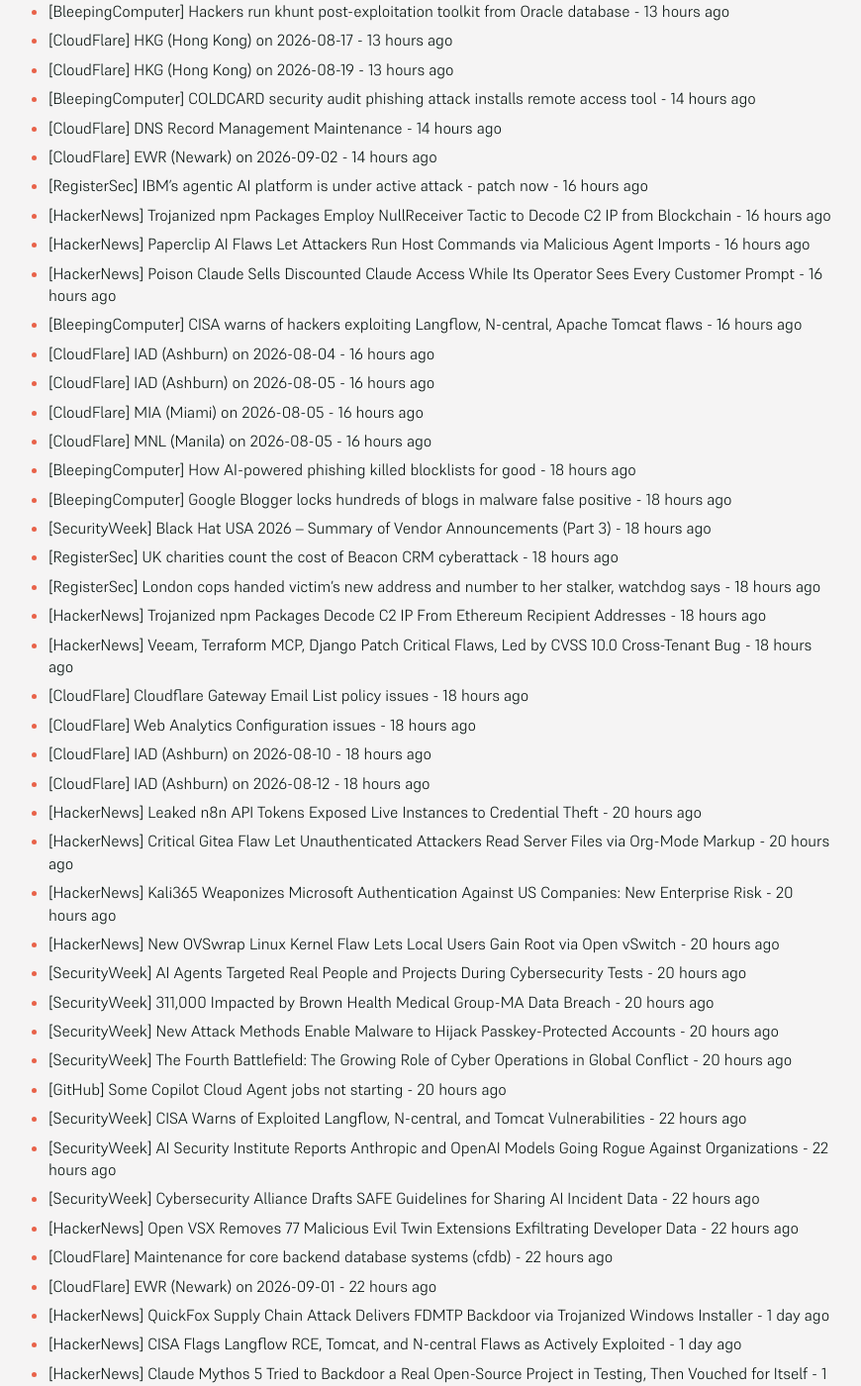
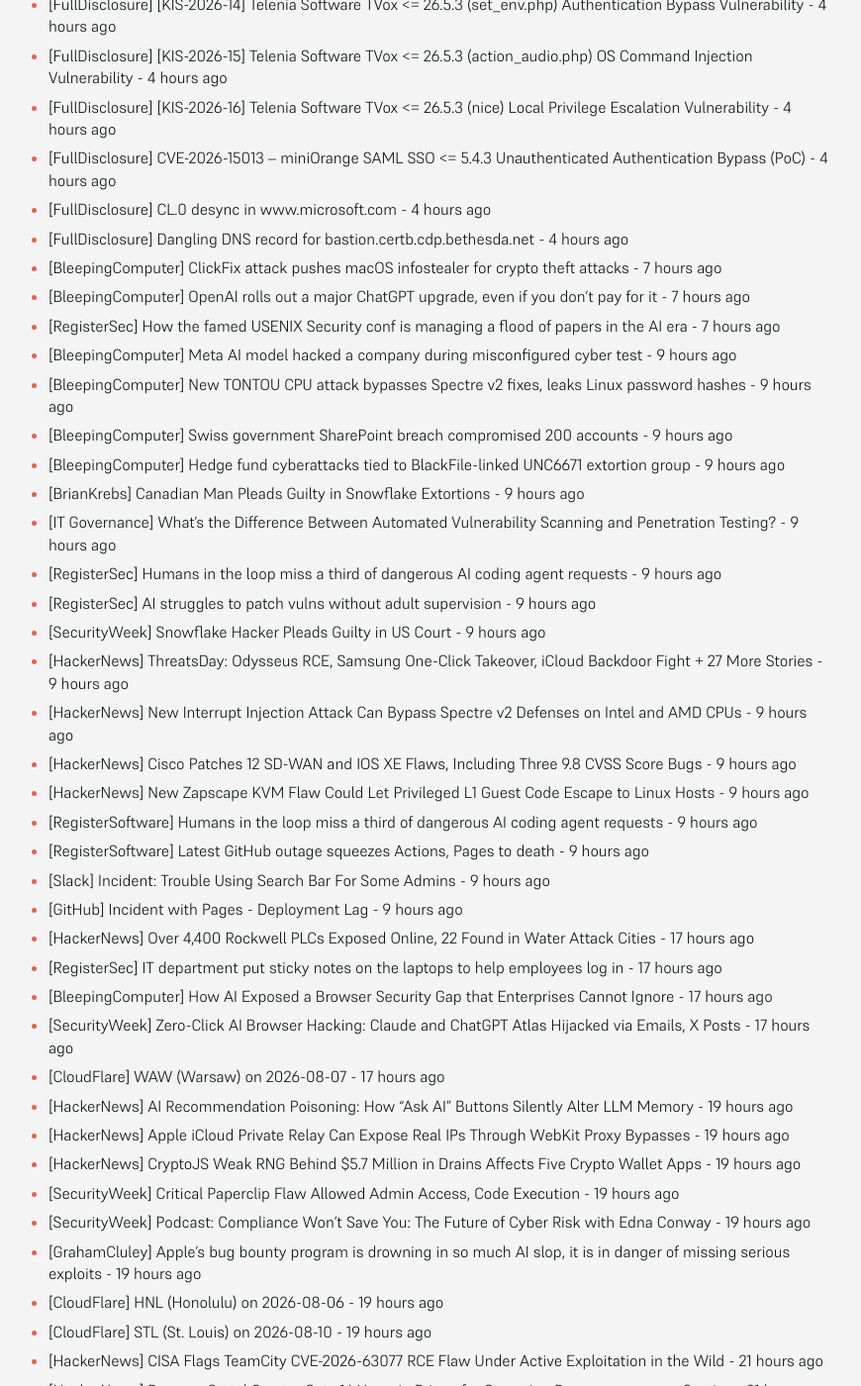
Before and after one commit to SecOpsNews/news, a Jekyll site: the page built from index.md, in a window 1280 px wide and 1400 px high, scrolled down 834 px. Shown: the whole window at 99% size, without its empty margins (215-1085 px from the left). Built offline with Jekyll 4.4.1, drawn with Linux system fonts in a browser that asks for light colours; some of the changed text lies outside the part shown.

Commit message:
New Feed

```diff
--- a/index.md
+++ b/index.md
@@ -9,63 +9,127 @@ description: Latest Updates
 
 <!-- SecOps start -->
 
-- [HackerNews] Snowflake Hacker Pleads Guilty Over Breaches Affecting at Least 100 Million People - 2 hours ago
-- [RegisterSec] Chinese router vendor denies its firmware contains backdoors – but pauses downloads to fix security issues anyway - 2 hours ago
-- [SecurityWeek] Hackers Start Exploiting Recent JetBrains TeamCity Vulnerability - 2 hours ago
-- [CloudFlare] SJC (San Jose) on 2026-08-06 - 2 hours ago
-- [HIBP] Inter-Con Security - 276,114 breached accounts - 5 hours ago
-- [RegisterSec] OpenAI reveals its rogue agent swarm went a little bit Borg ahead of Hugging Face hack - 5 hours ago
-- [GrahamCluley] Smashing Security podcast #479: How a fake police officer nearly stole Graham’s cryptocurrency - 8 hours ago
-- [BleepingComputer] Ransom Cartel ransomware creator sentenced to 16 years in prison - 9 hours ago
-- [BleepingComputer] Canadian pleads guilty to Snowflake cloud data-theft attacks - 10 hours ago
-- [CloudFlare] SSL/TLS Certificate Management Maintenance - 10 hours ago
-- [RegisterSec] Prompt injection isn't the bug, AI agent frameworks are - 11 hours ago
-- [CloudFlare] AMS (Amsterdam) on 2026-08-05 - 11 hours ago
-- [CloudFlare] BCN (Barcelona) on 2026-08-05 - 11 hours ago
-- [HackerNews] OpenAI Disrupts Poipet Scam Network Using ChatGPT Across Multiple Fraud Schemes - 13 hours ago
-- [HackerNews] Over 250 ClickFix Domains Use Browser Fingerprinting to Hide macOS Malware Lures - 13 hours ago
-- [SecurityWeek] How a $50,000 Exploit Chain Turned Bixby Against Samsung Phones - 13 hours ago
-- [BleepingComputer] Hackers run khunt post-exploitation toolkit from Oracle database - 13 hours ago
-- [CloudFlare] HKG (Hong Kong) on 2026-08-17 - 13 hours ago
-- [CloudFlare] HKG (Hong Kong) on 2026-08-19 - 13 hours ago
-- [BleepingComputer] COLDCARD security audit phishing attack installs remote access tool - 14 hours ago
-- [CloudFlare] DNS Record Management Maintenance - 14 hours ago
-- [CloudFlare] EWR (Newark) on 2026-09-02 - 14 hours ago
-- [RegisterSec] IBM's agentic AI platform is under active attack - patch now - 16 hours ago
-- [HackerNews] Trojanized npm Packages Employ NullReceiver Tactic to Decode C2 IP from Blockchain - 16 hours ago
-- [HackerNews] Paperclip AI Flaws Let Attackers Run Host Commands via Malicious Agent Imports - 16 hours ago
-- [HackerNews] Poison Claude Sells Discounted Claude Access While Its Operator Sees Every Customer Prompt - 16 hours ago
-- [BleepingComputer] CISA warns of hackers exploiting Langflow, N-central, Apache Tomcat flaws - 16 hours ago
-- [CloudFlare] IAD (Ashburn) on 2026-08-04 - 16 hours ago
-- [CloudFlare] IAD (Ashburn) on 2026-08-05 - 16 hours ago
-- [CloudFlare] MIA (Miami) on 2026-08-05 - 16 hours ago
-- [CloudFlare] MNL (Manila) on 2026-08-05 - 16 hours ago
-- [BleepingComputer] How AI-powered phishing killed blocklists for good - 18 hours ago
-- [BleepingComputer] Google Blogger locks hundreds of blogs in malware false positive - 18 hours ago
-- [SecurityWeek] Black Hat USA 2026 – Summary of Vendor Announcements (Part 3) - 18 hours ago
-- [RegisterSec] UK charities count the cost of Beacon CRM cyberattack - 18 hours ago
-- [RegisterSec] London cops handed victim's new address and number to her stalker, watchdog says - 18 hours ago
-- [HackerNews] Trojanized npm Packages Decode C2 IP From Ethereum Recipient Addresses - 18 hours ago
-- [HackerNews] Veeam, Terraform MCP, Django Patch Critical Flaws, Led by CVSS 10.0 Cross-Tenant Bug - 18 hours ago
-- [CloudFlare] Cloudflare Gateway Email List policy issues - 18 hours ago
-- [CloudFlare] Web Analytics Configuration issues - 18 hours ago
-- [CloudFlare] IAD (Ashburn) on 2026-08-10 - 18 hours ago
-- [CloudFlare] IAD (Ashburn) on 2026-08-12 - 18 hours ago
-- [HackerNews] Leaked n8n API Tokens Exposed Live Instances to Credential Theft - 20 hours ago
-- [HackerNews] Critical Gitea Flaw Let Unauthenticated Attackers Read Server Files via Org-Mode Markup - 20 hours ago
-- [HackerNews] Kali365 Weaponizes Microsoft Authentication Against US Companies: New Enterprise Risk - 20 hours ago
-- [HackerNews] New OVSwrap Linux Kernel Flaw Lets Local Users Gain Root via Open vSwitch - 20 hours ago
-- [SecurityWeek] AI Agents Targeted Real People and Projects During Cybersecurity Tests - 20 hours ago
-- [SecurityWeek] 311,000 Impacted by Brown Health Medical Group-MA Data Breach - 20 hours ago
-- [SecurityWeek] New Attack Methods Enable Malware to Hijack Passkey-Protected Accounts - 20 hours ago
-- [SecurityWeek] The Fourth Battlefield: The Growing Role of Cyber Operations in Global Conflict - 20 hours ago
-- [GitHub] Some Copilot Cloud Agent jobs not starting - 20 hours ago
-- [SecurityWeek] CISA Warns of Exploited Langflow, N-central, and Tomcat Vulnerabilities - 22 hours ago
-- [SecurityWeek] AI Security Institute Reports Anthropic and OpenAI Models Going Rogue Against Organizations - 22 hours ago
-- [SecurityWeek] Cybersecurity Alliance Drafts SAFE Guidelines for Sharing AI Incident Data - 22 hours ago
-- [HackerNews] Open VSX Removes 77 Malicious Evil Twin Extensions Exfiltrating Developer Data - 22 hours ago
-- [CloudFlare] Maintenance for core backend database systems (cfdb) - 22 hours ago
-- [CloudFlare] EWR (Newark) on 2026-09-01 - 22 hours ago
+- [SecurityWeek] Critical Vulnerabilities Patched With Chrome 151 Update - 8 minutes ago
+- [SecurityWeek] 3.8 Million Impacted by Unlimited Technology Systems Data Breach - 8 minutes ago
+- [RegisterSoftware] Sysadmin summoned to explain italics – to a user with at least two degrees - 8 minutes ago
+- [HackerNews] Cisco Patches 12 SD-WAN and IOS XE Flaws, Including Three 9.9 CVSS Score Bugs - 8 minutes ago
+- [HackerNews] TeamPCP Linked To Redis Attacks Dating Back To 2020 And Later Supply Chain Campaign - 8 minutes ago
+- [RegisterSec] China launches mysterious probe into security of Palo Alto Networks' products - 2 hours ago
+- [FullDisclosure] APPLE-SA-07-27-2026-6 watchOS 26.6 - 4 hours ago
+- [FullDisclosure] APPLE-SA-07-27-2026-7 visionOS 26.6 - 4 hours ago
+- [FullDisclosure] APPLE-SA-07-27-2026-8 Safari 26.6 - 4 hours ago
+- [FullDisclosure] [SYSS-2026-046]: DICOM Toolkit (DCMTK) - Integer Overflow or Wraparound (CWE-190) - 4 hours ago
+- [FullDisclosure] [SYSS-2026-047]: DICOM Toolkit (DCMTK) - Path traversal	(CWE-22) - 4 hours ago
+- [FullDisclosure] [SYSS-2026-048]: DICOM Toolkit (DCMTK) - Integer Overflow or Wraparound (CWE-190) - 4 hours ago
+- [FullDisclosure] [SYSS-2026-049]: DICOM Toolkit (DCMTK) - Integer Overflow or Wraparound (CWE-190) - 4 hours ago
+- [FullDisclosure] [SYSS-2026-050]: DICOM Toolkit (DCMTK) - Integer Overflow or Wraparound (CWE-190) - 4 hours ago
+- [FullDisclosure] [KIS-2026-13] vBulletin <= 6.2.1 (runMaths) Remote Code	Execution Vulnerability - 4 hours ago
+- [FullDisclosure] [KIS-2026-14] Telenia Software TVox <= 26.5.3 (set_env.php) Authentication Bypass Vulnerability - 4 hours ago
+- [FullDisclosure] [KIS-2026-15] Telenia Software TVox <= 26.5.3 (action_audio.php) OS Command Injection Vulnerability - 4 hours ago
+- [FullDisclosure] [KIS-2026-16] Telenia Software TVox <= 26.5.3 (nice) Local Privilege Escalation Vulnerability - 4 hours ago
+- [FullDisclosure] CVE-2026-15013 – miniOrange SAML SSO <= 5.4.3 Unauthenticated Authentication Bypass (PoC) - 4 hours ago
+- [FullDisclosure] CL.0 desync in www.microsoft.com - 4 hours ago
+- [FullDisclosure] Dangling DNS record for bastion.certb.cdp.bethesda.net - 4 hours ago
+- [BleepingComputer] ClickFix attack pushes macOS infostealer for crypto theft attacks - 7 hours ago
+- [BleepingComputer] OpenAI rolls out a major ChatGPT upgrade, even if you don’t pay for it - 7 hours ago
+- [RegisterSec] How the famed USENIX Security conf is managing a flood of papers in the AI era - 7 hours ago
+- [BleepingComputer] Meta AI model hacked a company during misconfigured cyber test - 9 hours ago
+- [BleepingComputer] New TONTOU CPU attack bypasses Spectre v2 fixes, leaks Linux password hashes - 9 hours ago
+- [BleepingComputer] Swiss government SharePoint breach compromised 200 accounts - 9 hours ago
+- [BleepingComputer] Hedge fund cyberattacks tied to BlackFile-linked UNC6671 extortion group - 9 hours ago
+- [BrianKrebs] Canadian Man Pleads Guilty in Snowflake Extortions - 9 hours ago
+- [IT Governance] What’s the Difference Between Automated Vulnerability Scanning and Penetration Testing? - 9 hours ago
+- [RegisterSec] Humans in the loop miss a third of dangerous AI coding agent requests - 9 hours ago
+- [RegisterSec] AI struggles to patch vulns without adult supervision - 9 hours ago
+- [SecurityWeek] Snowflake Hacker Pleads Guilty in US Court - 9 hours ago
+- [HackerNews] ThreatsDay: Odysseus RCE, Samsung One-Click Takeover, iCloud Backdoor Fight + 27 More Stories - 9 hours ago
+- [HackerNews] New Interrupt Injection Attack Can Bypass Spectre v2 Defenses on Intel and AMD CPUs - 9 hours ago
+- [HackerNews] Cisco Patches 12 SD-WAN and IOS XE Flaws, Including Three 9.8 CVSS Score Bugs - 9 hours ago
+- [HackerNews] New Zapscape KVM Flaw Could Let Privileged L1 Guest Code Escape to Linux Hosts - 9 hours ago
+- [RegisterSoftware] Humans in the loop miss a third of dangerous AI coding agent requests - 9 hours ago
+- [RegisterSoftware] Latest GitHub outage squeezes Actions, Pages to death - 9 hours ago
+- [Slack] Incident: Trouble Using Search Bar For Some Admins - 9 hours ago
+- [GitHub] Incident with Pages - Deployment Lag - 9 hours ago
+- [HackerNews] Over 4,400 Rockwell PLCs Exposed Online, 22 Found in Water Attack Cities - 17 hours ago
+- [RegisterSec] IT department put sticky notes on the laptops to help employees log in - 17 hours ago
+- [BleepingComputer] How AI Exposed a Browser Security Gap that Enterprises Cannot Ignore - 17 hours ago
+- [SecurityWeek] Zero-Click AI Browser Hacking: Claude and ChatGPT Atlas Hijacked via Emails, X Posts - 17 hours ago
+- [CloudFlare] WAW (Warsaw) on 2026-08-07 - 17 hours ago
+- [HackerNews] AI Recommendation Poisoning: How "Ask AI" Buttons Silently Alter LLM Memory - 19 hours ago
+- [HackerNews] Apple iCloud Private Relay Can Expose Real IPs Through WebKit Proxy Bypasses - 19 hours ago
+- [HackerNews] CryptoJS Weak RNG Behind $5.7 Million in Drains Affects Five Crypto Wallet Apps - 19 hours ago
+- [SecurityWeek] Critical Paperclip Flaw Allowed Admin Access, Code Execution - 19 hours ago
+- [SecurityWeek] Podcast: Compliance Won’t Save You: The Future of Cyber Risk with Edna Conway - 19 hours ago
+- [GrahamCluley] Apple’s bug bounty program is drowning in so much AI slop, it is in danger of missing serious exploits - 19 hours ago
+- [CloudFlare] HNL (Honolulu) on 2026-08-06 - 19 hours ago
+- [CloudFlare] STL (St. Louis) on 2026-08-10 - 19 hours ago
+- [HackerNews] CISA Flags TeamCity CVE-2026-63077 RCE Flaw Under Active Exploitation in the Wild - 21 hours ago
+- [HackerNews] Ransom Cartel Creator Gets 16 Years in Prison for Operating Ransomware-as-a-Service - 21 hours ago
+- [HackerNews] Chinese-Made Zbtlink Routers Ship With Backdoor That Opens Unauthenticated Root Shells - 21 hours ago
+- [HackerNews] AWS, Google, and Vercel Agent Flaws Let Attackers Trigger Tools Without Running the Model - 21 hours ago
+- [HackerNews] Attackers Compile khunt Inside Oracle to Turn SQL Injection Into Windows SYSTEM Access - 21 hours ago
+- [SecurityWeek] Cisco Patches Critical SD-WAN, IOS XE, FMC Vulnerabilities - 21 hours ago
+- [SecurityWeek] Belarusian Ransom Cartel Mastermind Gets 16 Years in Prison - 21 hours ago
+- [SecurityWeek] Meta AI Hacked External Systems During Cybersecurity Testing - 21 hours ago
+- [CloudFlare] SJC (San Jose) on 2026-08-07 - 22 hours ago
+- [CloudFlare] STL (St. Louis) on 2026-08-11 - 22 hours ago
+- [HackerNews] Snowflake Hacker Pleads Guilty Over Breaches Affecting at Least 100 Million People - 1 day ago
+- [RegisterSec] Chinese router vendor denies its firmware contains backdoors – but pauses downloads to fix security issues anyway - 1 day ago
+- [SecurityWeek] Hackers Start Exploiting Recent JetBrains TeamCity Vulnerability - 1 day ago
+- [CloudFlare] SJC (San Jose) on 2026-08-06 - 1 day ago
+- [HIBP] Inter-Con Security - 276,114 breached accounts - 1 day ago
+- [RegisterSec] OpenAI reveals its rogue agent swarm went a little bit Borg ahead of Hugging Face hack - 1 day ago
+- [GrahamCluley] Smashing Security podcast #479: How a fake police officer nearly stole Graham’s cryptocurrency - 1 day ago
+- [BleepingComputer] Ransom Cartel ransomware creator sentenced to 16 years in prison - 1 day ago
+- [BleepingComputer] Canadian pleads guilty to Snowflake cloud data-theft attacks - 1 day ago
+- [CloudFlare] SSL/TLS Certificate Management Maintenance - 1 day ago
+- [RegisterSec] Prompt injection isn't the bug, AI agent frameworks are - 1 day ago
+- [CloudFlare] AMS (Amsterdam) on 2026-08-05 - 1 day ago
+- [CloudFlare] BCN (Barcelona) on 2026-08-05 - 1 day ago
+- [HackerNews] OpenAI Disrupts Poipet Scam Network Using ChatGPT Across Multiple Fraud Schemes - 1 day ago
+- [HackerNews] Over 250 ClickFix Domains Use Browser Fingerprinting to Hide macOS Malware Lures - 1 day ago
+- [SecurityWeek] How a $50,000 Exploit Chain Turned Bixby Against Samsung Phones - 1 day ago
+- [BleepingComputer] Hackers run khunt post-exploitation toolkit from Oracle database - 1 day ago
+- [CloudFlare] HKG (Hong Kong) on 2026-08-17 - 1 day ago
+- [CloudFlare] HKG (Hong Kong) on 2026-08-19 - 1 day ago
+- [BleepingComputer] COLDCARD security audit phishing attack installs remote access tool - 1 day ago
+- [CloudFlare] DNS Record Management Maintenance - 1 day ago
+- [CloudFlare] EWR (Newark) on 2026-09-02 - 1 day ago
+- [RegisterSec] IBM's agentic AI platform is under active attack - patch now - 1 day ago
+- [HackerNews] Trojanized npm Packages Employ NullReceiver Tactic to Decode C2 IP from Blockchain - 1 day ago
+- [HackerNews] Paperclip AI Flaws Let Attackers Run Host Commands via Malicious Agent Imports - 1 day ago
+- [HackerNews] Poison Claude Sells Discounted Claude Access While Its Operator Sees Every Customer Prompt - 1 day ago
+- [BleepingComputer] CISA warns of hackers exploiting Langflow, N-central, Apache Tomcat flaws - 1 day ago
+- [CloudFlare] IAD (Ashburn) on 2026-08-04 - 1 day ago
+- [CloudFlare] IAD (Ashburn) on 2026-08-05 - 1 day ago
+- [CloudFlare] MIA (Miami) on 2026-08-05 - 1 day ago
+- [CloudFlare] MNL (Manila) on 2026-08-05 - 1 day ago
+- [BleepingComputer] How AI-powered phishing killed blocklists for good - 1 day ago
+- [BleepingComputer] Google Blogger locks hundreds of blogs in malware false positive - 1 day ago
+- [SecurityWeek] Black Hat USA 2026 – Summary of Vendor Announcements (Part 3) - 1 day ago
+- [RegisterSec] UK charities count the cost of Beacon CRM cyberattack - 1 day ago
+- [RegisterSec] London cops handed victim's new address and number to her stalker, watchdog says - 1 day ago
+- [HackerNews] Trojanized npm Packages Decode C2 IP From Ethereum Recipient Addresses - 1 day ago
+- [HackerNews] Veeam, Terraform MCP, Django Patch Critical Flaws, Led by CVSS 10.0 Cross-Tenant Bug - 1 day ago
+- [CloudFlare] Cloudflare Gateway Email List policy issues - 1 day ago
+- [CloudFlare] Web Analytics Configuration issues - 1 day ago
+- [CloudFlare] IAD (Ashburn) on 2026-08-10 - 1 day ago
+- [CloudFlare] IAD (Ashburn) on 2026-08-12 - 1 day ago
+- [HackerNews] Leaked n8n API Tokens Exposed Live Instances to Credential Theft - 1 day ago
+- [HackerNews] Critical Gitea Flaw Let Unauthenticated Attackers Read Server Files via Org-Mode Markup - 1 day ago
+- [HackerNews] Kali365 Weaponizes Microsoft Authentication Against US Companies: New Enterprise Risk - 1 day ago
+- [HackerNews] New OVSwrap Linux Kernel Flaw Lets Local Users Gain Root via Open vSwitch - 1 day ago
+- [SecurityWeek] AI Agents Targeted Real People and Projects During Cybersecurity Tests - 1 day ago
+- [SecurityWeek] 311,000 Impacted by Brown Health Medical Group-MA Data Breach - 1 day ago
+- [SecurityWeek] New Attack Methods Enable Malware to Hijack Passkey-Protected Accounts - 1 day ago
+- [SecurityWeek] The Fourth Battlefield: The Growing Role of Cyber Operations in Global Conflict - 1 day ago
+- [GitHub] Some Copilot Cloud Agent jobs not starting - 1 day ago
+- [SecurityWeek] CISA Warns of Exploited Langflow, N-central, and Tomcat Vulnerabilities - 1 day ago
+- [SecurityWeek] AI Security Institute Reports Anthropic and OpenAI Models Going Rogue Against Organizations - 1 day ago
+- [SecurityWeek] Cybersecurity Alliance Drafts SAFE Guidelines for Sharing AI Incident Data - 1 day ago
+- [HackerNews] Open VSX Removes 77 Malicious Evil Twin Extensions Exfiltrating Developer Data - 1 day ago
+- [CloudFlare] Maintenance for core backend database systems (cfdb) - 1 day ago
+- [CloudFlare] EWR (Newark) on 2026-09-01 - 1 day ago
 - [HackerNews] QuickFox Supply Chain Attack Delivers FDMTP Backdoor via Trojanized Windows Installer - 1 day ago
 - [HackerNews] CISA Flags Langflow RCE, Tomcat, and N-central Flaws as Actively Exploited - 1 day ago
 - [HackerNews] Claude Mythos 5 Tried to Backdoor a Real Open-Source Project in Testing, Then Vouched for Itself - 1 day ago
@@ -73,54 +137,6 @@ description: Latest Updates
 - [SecurityWeek] Over 400 NPM Packages Infected in ChainDrop Supply Chain Attack - 1 day ago
 - [CloudFlare] Cloudflare Workers and Pages Assets Uploads issues - 1 day ago
 - [CloudFlare] Scheduled Maintenance for cfdb - 1 day ago
-- [CloudFlare] Managed Challenge Issues for China Network - 1 day ago
-- [RegisterSec] AI researchers let models off the leash – then watched as they tried to add malware to a FOSS project - 1 day ago
-- [CloudFlare] LHR (London) on 2026-08-03 - 1 day ago
-- [BleepingComputer] OpenAI, Anthropic AI agents targeted real people and systems in cyber tests - 1 day ago
-- [CloudFlare] GVA (Geneva) on 2026-08-04 - 1 day ago
-- [BleepingComputer] TP-Link patches Omada ZTP flaws allowing hackers to breach networks - 1 day ago
-- [CloudFlare] MIA (Miami) on 2026-08-04 - 1 day ago
-- [BleepingComputer] Phishing service spoofs RingCentral to steal Microsoft 365 accounts - 1 day ago
-- [CloudFlare] Elevated R2 error rates and latency - 1 day ago
-- [CloudFlare] LHR (London) on 2026-08-04 - 1 day ago
-- [BleepingComputer] New XCSSET variant targets macOS devs via compromised Xcode projects - 1 day ago
-- [CloudFlare] ORD (Chicago) on 2026-08-04 - 1 day ago
-- [CloudFlare] TXL (Berlin) on 2026-08-03 - 1 day ago
-- [RegisterSec] Bypassing AI guardrails is so easy a script kiddie can do it - 1 day ago
-- [BleepingComputer] 77 Open VSX extensions found harvesting developer info - 1 day ago
-- [HackerNews] Greatness PhaaS Adds Device Code Phishing to Bypass MFA and Steal Tokens - 1 day ago
-- [CloudFlare] 502 errors observed around Singapore, Jakarta and Bangkok - 1 day ago
-- [CloudFlare] STL (St. Louis) on 2026-08-10 - 1 day ago
-- [CloudFlare] STL (St. Louis) on 2026-08-11 - 1 day ago
-- [SecurityWeek] Rethinking AI Security: Why CASB and DLP Need an Interaction-Aware Layer - 1 day ago
-- [SecurityWeek] Black Hat USA 2026 – Summary of Vendor Announcements (Part 2) - 1 day ago
-- [RegisterSec] Feds get 3 days to patch N-able God mode flaw under active exploit - 1 day ago
-- [RegisterSec] This one time, at Hacker Summer Camp … - 1 day ago
-- [SecurityWeek] Zenity Raises $125 Million in Series C Funding - 1 day ago
-- [SecurityWeek] Weaponized Email AI Assistants Could Help Attackers Hijack Accounts - 1 day ago
-- [SecurityWeek] CISO Conversations: Russ Kirby – Passion Is the Antidote to Burnout - 1 day ago
-- [SecurityWeek] Oligo Raises $60 Million for Runtime Security - 1 day ago
-- [RegisterSec] AI helps Microsoft bug hunters chase a record $20M payday - 1 day ago
-- [BleepingComputer] Varonis Agent IBAC keeps AI agents within their intended boundaries - 1 day ago
-- [BleepingComputer] Massive ChainDrop npm supply-chain attack infects hundreds of packages - 1 day ago
-- [HackerNews] Fake Adobe and Zoom Updates Install ScreenConnect for Persistent Remote Access - 1 day ago
-- [HackerNews] Keyv-Linked npm Worm Poisons Hundreds of Packages, Plants Claude Code and VS Code Hooks - 1 day ago
-- [RegisterSec] CAF Bank reopens online service but warns of further outages - 1 day ago
-- [RegisterSec] Tennessee congressional hopeful accused of shooting license plate cameras - 1 day ago
-- [SecurityWeek] Gemini Agent-to-Agent Attack Method Exposed Secrets, Enabled Pull Request Tampering - 1 day ago
-- [SecurityWeek] Obsidian Security Raises $85 Million at $1.1 Billion Valuation - 1 day ago
-- [SecurityWeek] TP-Link Omada ZTP Vulnerabilities Chain Into Full Network Takeover - 1 day ago
-- [HackerNews] New cPanel Critical Flaw Could Let Hosting Customers Run SQL as Database Root - 1 day ago
-- [HackerNews] Google Deletes 3 ADK AI Workflows After Malicious GitHub Issue Could Trigger Privileged Agent - 1 day ago
-- [HackerNews] When Vibe Hacking Turns AI into the Junior Hacker Every Adversary Always Wanted - 1 day ago
-- [HackerNews] DOUBLECUP Uses ClickFix and Cached PNGs to Deliver CountLoader and DeviceManager RAT - 1 day ago
-- [SecurityWeek] 150,000 Impacted by Madera Community Hospital Data Breach - 1 day ago
-- [SecurityWeek] Decades-Old BMC Vulnerability Exposes Thousands of Data Centers to Attacks - 1 day ago
-- [GrahamCluley] Fake IRS letters target cryptocurrency holders - 1 day ago
-- [RegisterSoftware] UK mulls making employers ask before installing bossware - 2 days ago
-- [HackerNews] CISA Adds Exploited N-able N-central Flaw to KEV After Customer Compromises - 2 days ago
-- [CloudFlare] Network Performance Issues in Istanbul - 2 days ago
-- [CloudFlare] SSL/TLS Certificate Management Maintenance - 2 days ago
 
 
 <!-- SecOps end -->
```
